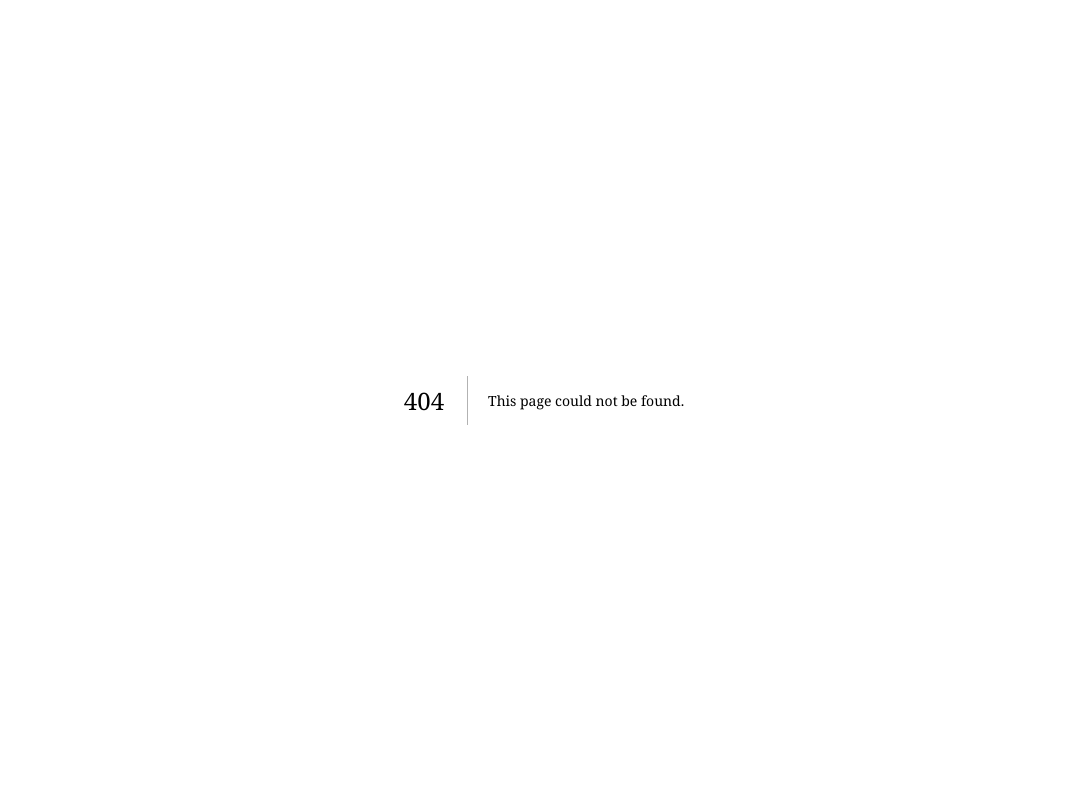
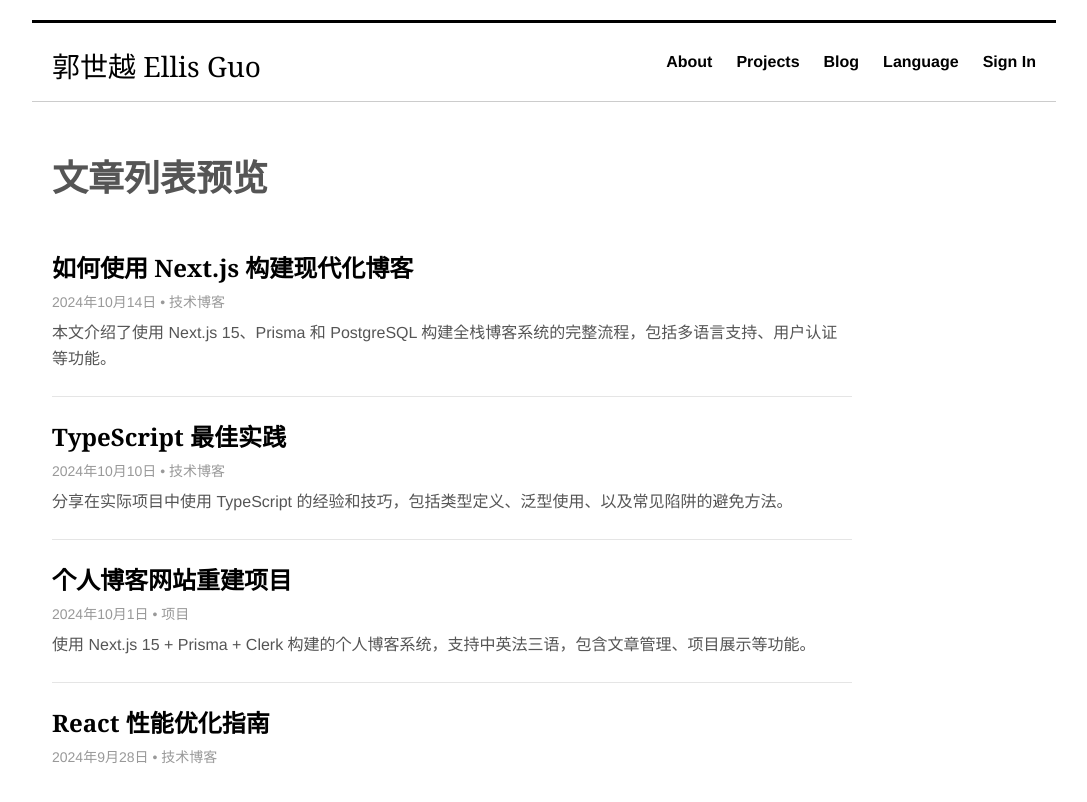
Before and after one commit to ellis-guo/BLOG_OF_ELLIS, a Next.js app in the folder myblog/: page /1/preview in a window 1280 px wide. Before the commit this address had no page. Shown: the top 802 px of the page, without its empty margins (96-1183 px from the left). Built offline with nearby package versions, Linux system fonts and the light colour scheme; no server answers.

Commit message:
A beatiful articleitem component

```diff
--- /dev/null
+++ b/myblog/src/app/[locale]/(dashboard)/preview/page.tsx
@@ -0,0 +1,59 @@
+// 这是用来预览 ArticleItem 组件的测试页面
+// 保存到: src/app/[locale]/(dashboard)/preview/page.tsx
+
+import ArticleItem from "@/components/ArticleItem";
+
+export default function PreviewPage() {
+  // 假数据用于预览
+  const articles = [
+    {
+      title: "如何使用 Next.js 构建现代化博客",
+      date: "2024年10月14日",
+      category: "技术博客",
+      description:
+        "本文介绍了使用 Next.js 15、Prisma 和 PostgreSQL 构建全栈博客系统的完整流程，包括多语言支持、用户认证等功能。",
+      href: "/zh/blog/nextjs-blog-guide",
+    },
+    {
+      title: "TypeScript 最佳实践",
+      date: "2024年10月10日",
+      category: "技术博客",
+      description:
+        "分享在实际项目中使用 TypeScript 的经验和技巧，包括类型定义、泛型使用、以及常见陷阱的避免方法。",
+      href: "/zh/blog/typescript-best-practices",
+    },
+    {
+      title: "个人博客网站重建项目",
+      date: "2024年10月1日",
+      category: "项目",
+      description:
+        "使用 Next.js 15 + Prisma + Clerk 构建的个人博客系统，支持中英法三语，包含文章管理、项目展示等功能。",
+      href: "/zh/projects/blog-rebuild",
+    },
+    {
+      title: "React 性能优化指南",
+      date: "2024年9月28日",
+      category: "技术博客",
+      href: "/zh/blog/react-performance",
+    },
+  ];
+
+  return (
+    <div>
+      <h1 className="text-4xl mb-8">文章列表预览</h1>
+
+      <div className="max-w-[800px]">
+        {articles.map((article, index) => (
+          <ArticleItem
+            key={index}
+            title={article.title}
+            date={article.date}
+            category={article.category}
+            description={article.description}
+            href={article.href}
+          />
+        ))}
+      </div>
+    </div>
+  );
+}
--- a/myblog/src/app/globals.css
+++ b/myblog/src/app/globals.css
@@ -34,7 +34,6 @@ h5,
 h6 {
   font-family: "Libre Baskerville", Georgia, serif;
   font-weight: 700;
-  color: #000;
 }
 
 h1 {
--- /dev/null
+++ b/myblog/src/components/ArticleItem.tsx
@@ -0,0 +1,38 @@
+import Link from "next/link";
+
+interface ArticleItemProps {
+  title: string;
+  date: string;
+  category: string;
+  description?: string;
+  href: string;
+}
+
+export default function ArticleItem({
+  title,
+  date,
+  category,
+  description,
+  href,
+}: ArticleItemProps) {
+  return (
+    <article className="border-b border-[#e5e5e5] last:border-0">
+      <Link
+        href={href}
+        className="block group py-6 px-4 -mx-4 transition-colors hover:bg-[#f35029] [&:hover]:!no-underline"
+      >
+        <h3 className="text-2xl text-[#000] mb-2 transition-colors group-hover:text-white">
+          {title}
+        </h3>
+        <div className="text-sm text-[#999] mb-2 transition-colors group-hover:text-white/90">
+          {date} • {category}
+        </div>
+        {description && (
+          <p className="text-base text-[#555] leading-relaxed transition-colors group-hover:text-white/95">
+            {description}
+          </p>
+        )}
+      </Link>
+    </article>
+  );
+}
```
